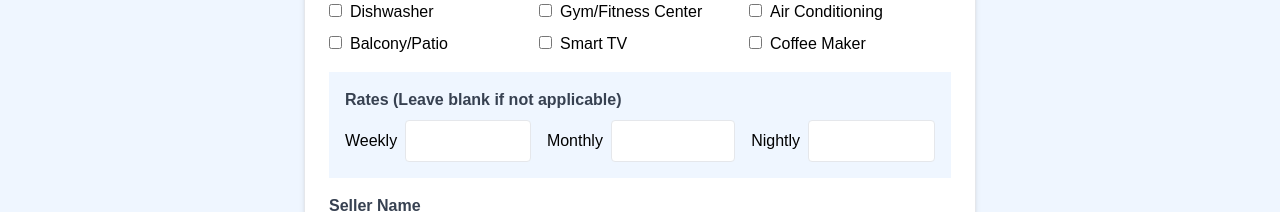
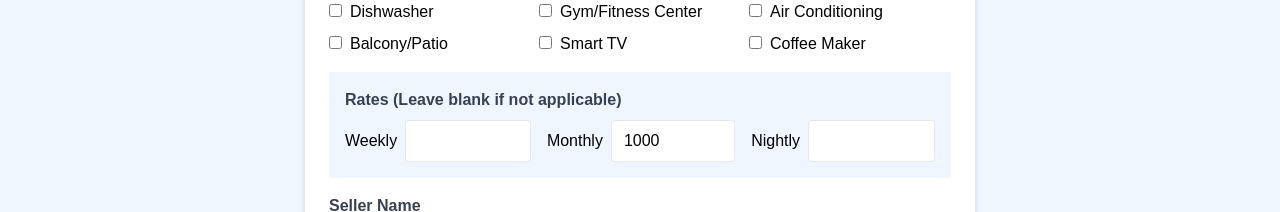
Before and after one commit to spectr-e/kodisha, a Next.js app: page /properties/add in a window 1280 px wide. Shown: the part 1120-1332 px from the top of the page. Built offline with nearby package versions, Linux system fonts and the light colour scheme; no server answers.

Commit message:
fix(AddProp): Remove checked fields placed erroneously

```diff
--- a/components/AddPropForm.jsx
+++ b/components/AddPropForm.jsx
@@ -11,7 +11,7 @@ const AddPropForm = () => {
     baths: '1',
     sq: '1000',
     amenities: [],
-    rates: { weekly: '', monthly: '1', monthly: '' },
+    rates: { weekly: '', monthly: '1000', nightly: '' },
     seller_info: { name: '', email: 'test@test.com', phone: '' },
     images: [],
   })
@@ -397,7 +397,7 @@ const AddPropForm = () => {
               id='monthly_rate'
               name='rates.monthly'
               className='w-full px-3 py-2 border rounded'
-              checked={fields.rates.monthly}
+              value={fields.rates.monthly}
               onChange={handleChange}
             />
           </div>
@@ -432,7 +432,7 @@ const AddPropForm = () => {
           name='seller_info.name.'
           className='w-full px-3 py-2 border rounded'
           placeholder='Name'
-          checked={fields.seller_info.name}
+          value={fields.seller_info.name}
           onChange={handleChange}
         />
       </div>
@@ -471,7 +471,7 @@ const AddPropForm = () => {
           name='seller_info.phone'
           className='w-full px-3 py-2 border rounded'
           placeholder='Phone'
-          checked={fields.seller_info.phone}
+          value={fields.seller_info.phone}
           onChange={handleChange}
         />
       </div>
```
